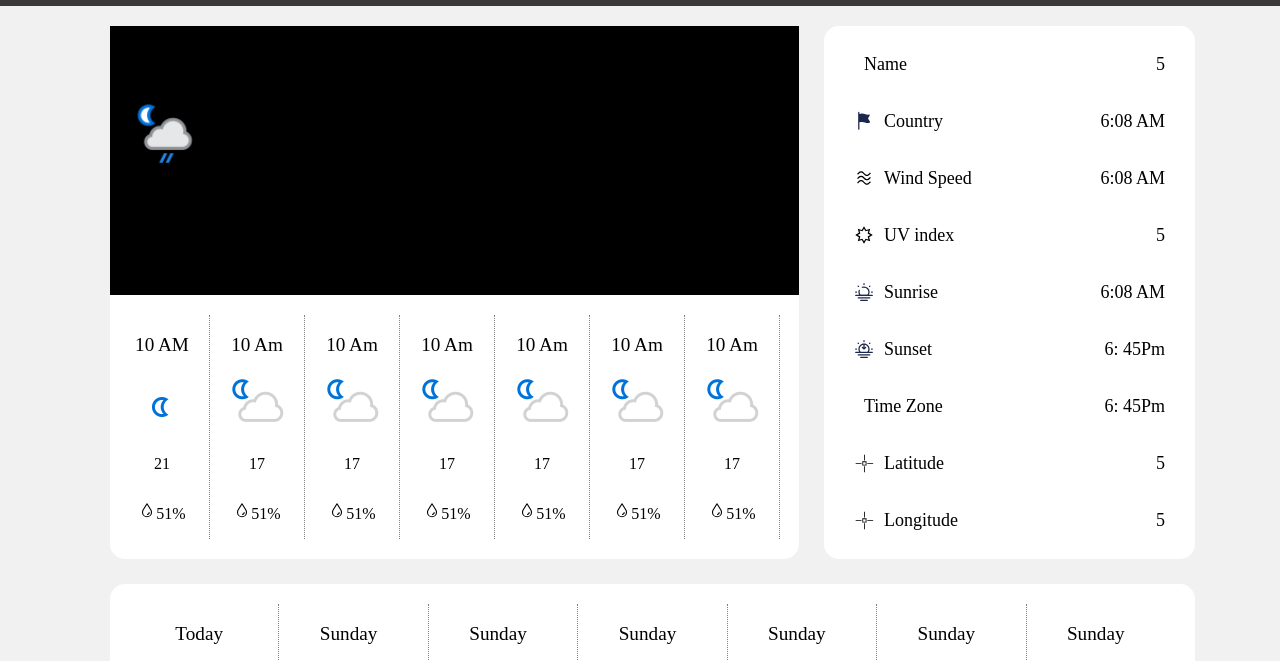
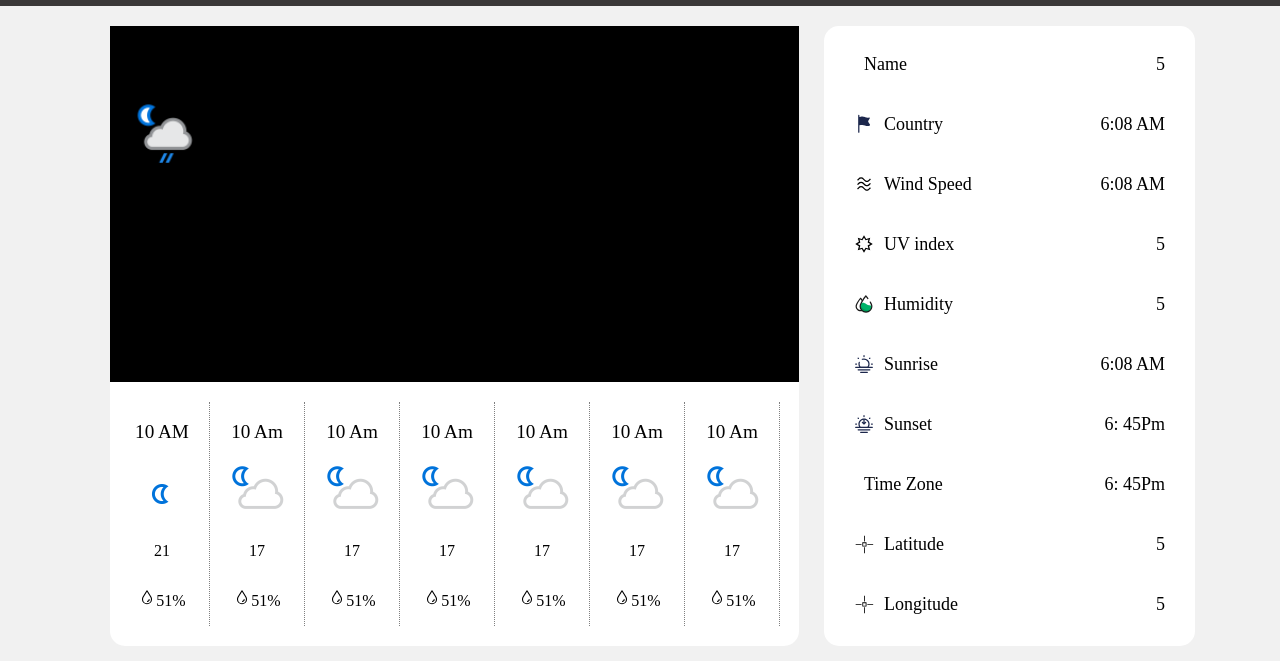
Before and after one commit to Wedi-Nachew/Weather-App, a website built with webpack: page src/index.html in a window 1280 px wide. Shown: the part 74-735 px from the top of the page. Built offline with nearby package versions, Linux system fonts and the light colour scheme; no server answers; files whose address does not match are found by name; a web font is replaced by a local one.

```diff
--- a/src/index.html
+++ b/src/index.html
@@ -419,39 +419,47 @@
                 <div class="side-bar-content">
                     <div>
                         <p><img src="./icons/location.svg" alt="" />Name</p>
-                        <p>5</p>
+                        <p class="city-name">5</p>
                     </div>
                     <div>
                         <p><img src="./icons/flg.svg" alt="" />Country</p>
-                        <p>6:08 AM</p>
+                        <p class="country-name">6:08 AM</p>
                     </div>
                     <div>
                         <p>
                             <img src="./icons/wind-icon.svg" alt="" />Wind Speed
                         </p>
-                        <p>6:08 AM</p>
+                        <p class="wind-speed">6:08 AM</p>
                     </div>
                     <div>
                         <p><img src="./icons/uv-index.svg" alt="" />UV index</p>
-                        <p>5</p>
+                        <p class="uv-index">5</p>
+                    </div>
+                    <div>
+                        <p>
+                            <img
+                                src="./icons/humidity-svgrepo-com (1).svg"
+                                alt=""
+                            />Humidity
+                        </p>
+                        <p class="humidity">5</p>
                     </div>
                     <div>
                         <p>
                             <img src="./icons/sunrise.svg" alt="" />
                             Sunrise
                         </p>
-                        <p>6:08 AM</p>
+                        <p class="sunrise">6:08 AM</p>
                     </div>
                     <div>
                         <p><img src="./icons/sunset.svg" alt="" />Sunset</p>
-                        <p>6: 45Pm</p>
+                        <p class="sunset">6: 45Pm</p>
                     </div>
-
                     <div>
                         <p>
                             <img src="./icons/continent.svg" alt="" />Time Zone
                         </p>
-                        <p>6: 45Pm</p>
+                        <p class="time-zone">6: 45Pm</p>
                     </div>
                     <div>
                         <p>
@@ -460,7 +468,7 @@
                                 alt=""
                             />Latitude
                         </p>
-                        <p>5</p>
+                        <p class="latitude">5</p>
                     </div>
                     <div>
                         <p>
@@ -469,7 +477,7 @@
                                 alt=""
                             />Longitude
                         </p>
-                        <p>5</p>
+                        <p class="longitude">5</p>
                     </div>
                 </div>
                 <div class="this-week-forecast">
--- a/src/index.js
+++ b/src/index.js
@@ -4,6 +4,7 @@
 import { renderDailyWeatherForecastForsevenDays } from "./daily_weather_forecast";
 import { renderCurrentWeatherInfo } from "./current_weather";
 import { renderHourlyWeatherForecast } from "./hourly_weather_forecast";
+import { provideExtraInfo } from "./side_bar_notes";
 // key=75d0fc888d5f466b885144654231108
 // "ᵒC"
 
@@ -18,10 +19,10 @@
     const forecastWeather = parsedForecastWeather.forecast;
     const locationDetails = parsedForecastWeather.location;
 
-    console.log(forecastWeather.forecastday[0]);
-    renderDailyWeatherForecastForsevenDays(forecastWeather);
-    renderHourlyWeatherForecast(forecastWeather);
-    renderCurrentWeatherInfo(currentWeather, forecastWeather, locationDetails);
+    // renderDailyWeatherForecastForsevenDays(forecastWeather);
+    //  provideExtraInfo(currentWeather, forecastWeather, locationDetails);
+    // renderHourlyWeatherForecast(forecastWeather);
+    // renderCurrentWeatherInfo(currentWeather, forecastWeather, locationDetails);
 };
 // city = prompt("Enter city name: ");
 getCurrentWeather("paris");
--- a/src/style.css
+++ b/src/style.css
@@ -206,10 +206,12 @@
     display: flex;
     flex-direction: column;
     padding: 10px 30px;
+    gap: -5px;
 }
 .side-bar-content > div {
     display: flex;
     justify-content: space-between;
+    height: 60px;
 }
 .side-bar-content p > img {
     height: 20px;
```
Also changed, not shown: dist/index.html, 1 other file.
